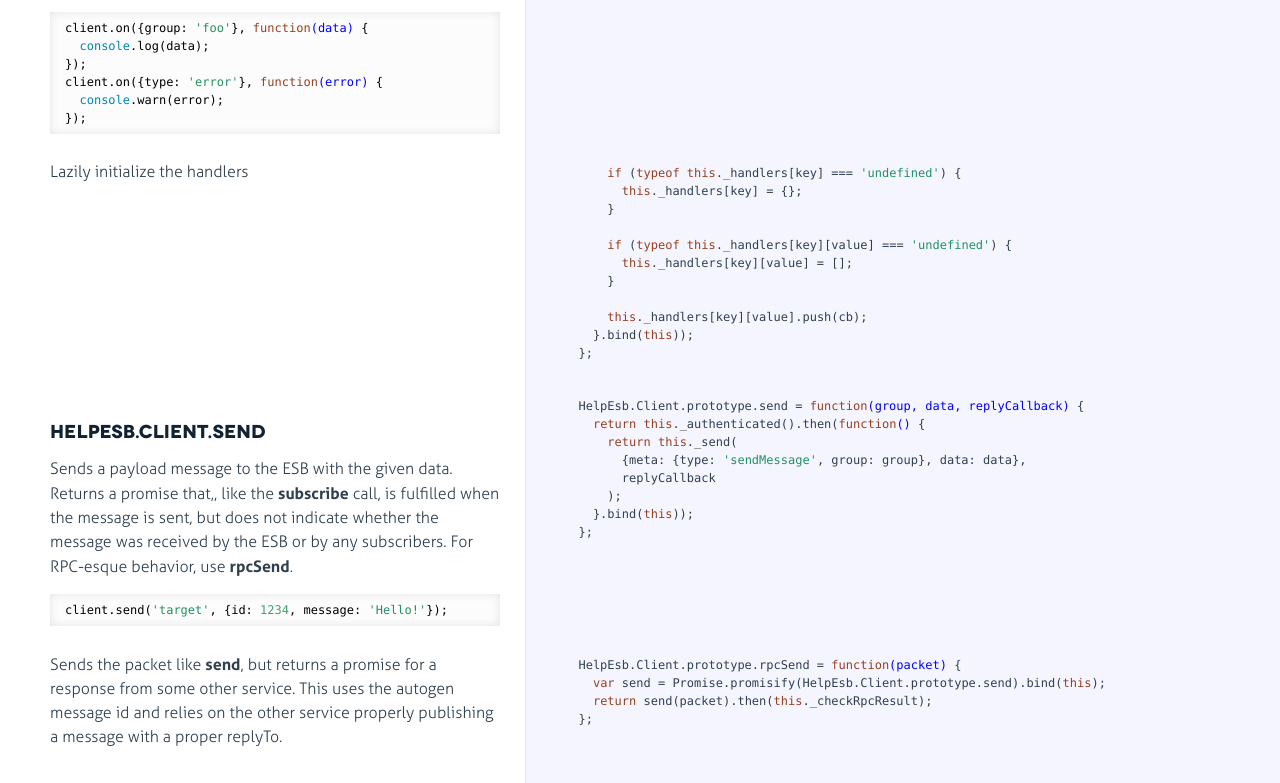
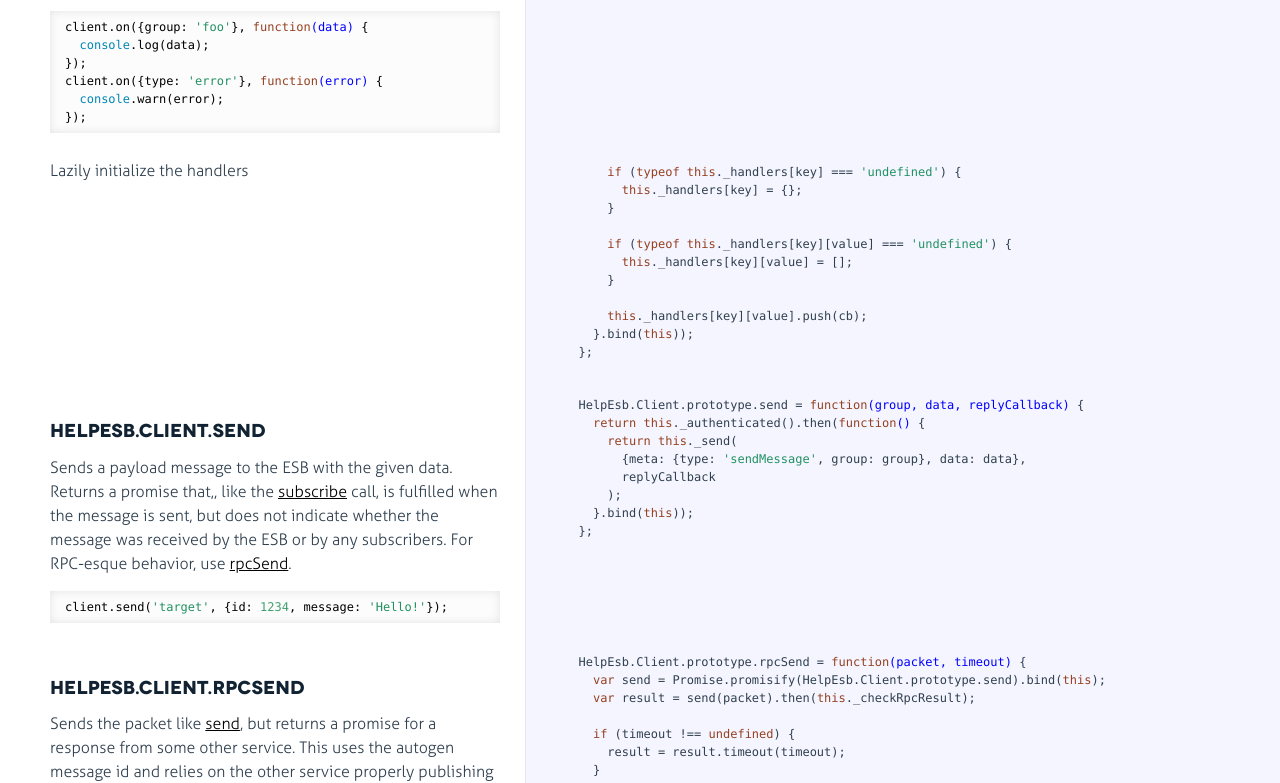
Before and after one commit to evanlucas/help-esb.js, a plain HTML site: page index.html in a window 1280 px wide. Shown: the part 2017-2800 px from the top of the page. Drawn offline with Linux system fonts and the light colour scheme.

Commit message:
Update documentation.

```diff
--- a/index.html
+++ b/index.html
@@ -83,7 +83,8 @@ means this only works on Node.js, but meh.</p>
               </div>
               <h3 id="helpesb-client-constructor-">HelpEsb.Client <em>constructor</em></h3>
 <p>The client connects to the ESB running on the given host/port.  You will
-need to <strong>login</strong> and <strong>subscribe</strong> before doing anything over the
+need to <a href="#helpesb-client-login">login</a> and
+<a href="#helpesb-client-subscribe">subscribe</a> before doing anything over the
 connection.</p>
 <pre><code><span class="hljs-keyword">var</span> client = Esb.Client(<span class="hljs-string">'example.com'</span>, <span class="hljs-number">1234</span>);
 client.login(<span class="hljs-string">'clientName'</span>);
@@ -245,7 +246,7 @@ promise does not indicate that the subscription was successful on the ESB.</p>
         <span class="hljs-keyword">this</span>._credentials,
         {subscriptions: <span class="hljs-built_in">Array</span>.prototype.slice.call(<span class="hljs-built_in">arguments</span>)}
       )
-    });
+    }, <span class="hljs-number">5000</span>);
   };</pre></div></div>
 
         </li>
@@ -309,9 +310,10 @@ client.on({type: <span class="hljs-string">'error'</span>}, <span class="hljs-fu
               </div>
               <h3 id="helpesb-client-send">HelpEsb.Client.send</h3>
 <p>Sends a payload message to the ESB with the given data.  Returns a promise
-that,, like the <strong>subscribe</strong> call, is fulfilled when the message is sent,
-but does not indicate whether the message was received by the ESB or by
-any subscribers.  For RPC-esque behavior, use <strong>rpcSend</strong>.</p>
+that,, like the <a href="#helpesb-client-subscribe">subscribe</a> call, is fulfilled
+when the message is sent, but does not indicate whether the message was
+received by the ESB or by any subscribers.  For RPC-esque behavior, use
+<a href="#helpesb-client-rpcsend">rpcSend</a>.</p>
 <pre><code>client.send(<span class="hljs-string">'target'</span>, {id: <span class="hljs-number">1234</span>, message: <span class="hljs-string">'Hello!'</span>});
 </code></pre>
             </div>
@@ -334,15 +336,24 @@ any subscribers.  For RPC-esque behavior, use <strong>rpcSend</strong>.</p>
               <div class="pilwrap ">
                 <a class="pilcrow" href="#section-16">&#182;</a>
               </div>
-              <p>Sends the packet like <strong>send</strong>, but returns a promise for a response from
-some other service.  This uses the autogen message id and relies on the
-other service properly publishing a message with a proper replyTo.</p>
+              <h3 id="helpesb-client-rpcsend">HelpEsb.Client.rpcSend</h3>
+<p>Sends the packet like <a href="#helpesb-client-send">send</a>, but returns a promise
+for a response from some other service.  This uses the autogen message id
+and relies on the other service properly publishing a message with a
+proper replyTo.  If a timeout is given, then the promise will be rejected
+if no reply is received before the timeout.</p>
 
             </div>
 
-            <div class="content"><div class='highlight'><pre>  HelpEsb.Client.prototype.rpcSend = <span class="hljs-function"><span class="hljs-keyword">function</span><span class="hljs-params">(packet)</span> </span>{
+            <div class="content"><div class='highlight'><pre>  HelpEsb.Client.prototype.rpcSend = <span class="hljs-function"><span class="hljs-keyword">function</span><span class="hljs-params">(packet, timeout)</span> </span>{
     <span class="hljs-keyword">var</span> send = Promise.promisify(HelpEsb.Client.prototype.send).bind(<span class="hljs-keyword">this</span>);
-    <span class="hljs-keyword">return</span> send(packet).then(<span class="hljs-keyword">this</span>._checkRpcResult);
+    <span class="hljs-keyword">var</span> result = send(packet).then(<span class="hljs-keyword">this</span>._checkRpcResult);
+
+    <span class="hljs-keyword">if</span> (timeout !== <span class="hljs-literal">undefined</span>) {
+      result = result.timeout(timeout);
+    }
+
+    <span class="hljs-keyword">return</span> result;
   };</pre></div></div>
 
         </li>
@@ -419,13 +430,21 @@ the message and appends a newline as the delimiter between messages.</p>
               </div>
               <p>Sends the packet like <strong>_send</strong>, but returns a promise for a response from
 some other service.  This uses the autogen message id and relies on the
-other service properly publishing a message with a proper replyTo.</p>
+other service properly publishing a message with a proper replyTo.  If a
+timeout is given, then the promise will be rejected if no reply is
+received before the timeout.</p>
 
             </div>
 
-            <div class="content"><div class='highlight'><pre>  HelpEsb.Client.prototype._rpcSend = <span class="hljs-function"><span class="hljs-keyword">function</span><span class="hljs-params">(packet)</span> </span>{
+            <div class="content"><div class='highlight'><pre>  HelpEsb.Client.prototype._rpcSend = <span class="hljs-function"><span class="hljs-keyword">function</span><span class="hljs-params">(packet, timeout)</span> </span>{
     <span class="hljs-keyword">var</span> send = Promise.promisify(HelpEsb.Client.prototype._send).bind(<span class="hljs-keyword">this</span>);
-    <span class="hljs-keyword">return</span> send(packet).then(<span class="hljs-keyword">this</span>._checkRpcResult);
+    <span class="hljs-keyword">var</span> result = send(packet).then(<span class="hljs-keyword">this</span>._checkRpcResult);
+
+    <span class="hljs-keyword">if</span> (timeout !== <span class="hljs-literal">undefined</span>) {
+      result = result.timeout(timeout);
+    }
+
+    <span class="hljs-keyword">return</span> result;
   };</pre></div></div>
 
         </li>
```
